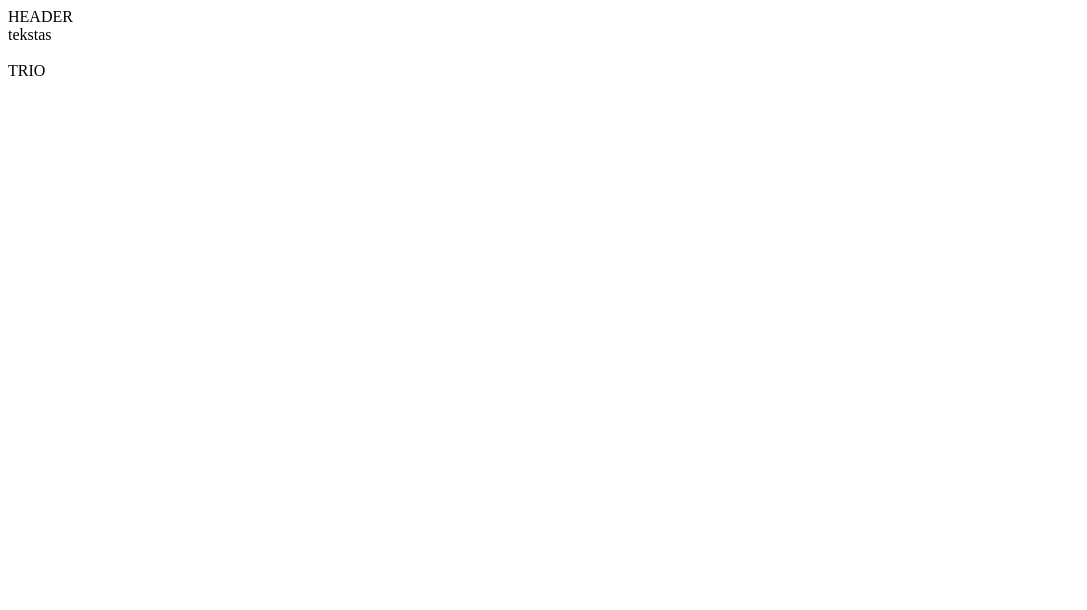
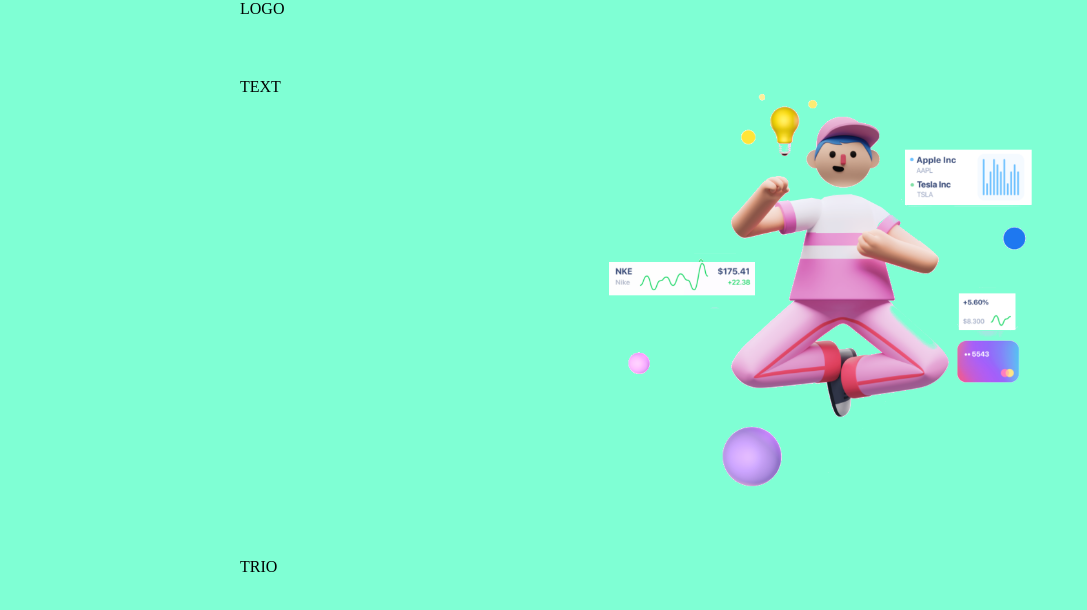
Before and after one commit to GodaDes/easy-money, a website: page index.html in a window 1280 px wide. Shown: the whole page, without its empty margins (0-1087 px from the left). Drawn offline with Linux system fonts and the light colour scheme.

Commit message:
BASIC LAYOUT 1

```diff
--- a/index.html
+++ b/index.html
@@ -18,14 +18,14 @@
 </head>
 <body>
     <header>
-        HEADER
+    LOGO
     </header>
     <main>
         <section>
             <div>
-                tekstas
+                TEXT
             </div>
-            <img src="" alt="">
+            <img src="./PERSON.png" alt="PERSON">
         </section>
 
         <section>
--- a/main.css
+++ b/main.css
@@ -1,20 +1,30 @@
 body {
+    margin:0;
+    background-color: aquamarine;
 }
 
-header {
+header,
+main > section:nth-child(1),
+main > section:nth-child(2) {
+    display: inline-block;
+    width:800px;
+    margin-left:calc(50% - 400px);
+    }
+
+main {
+    margin-top: 60px;
 }
 
-main {
-}
-
-section:first-child {
+main > section + section {
+    margin-top: 60px;
 }
 
 div {
+     width: 35%;
+     float: left;
 }
 
 img {
+    width: 55%;
+    float: right;
 }
-
-section:last-child {
-}
```
Also changed, not shown: PERSON.png (added), person.jpg (added).
